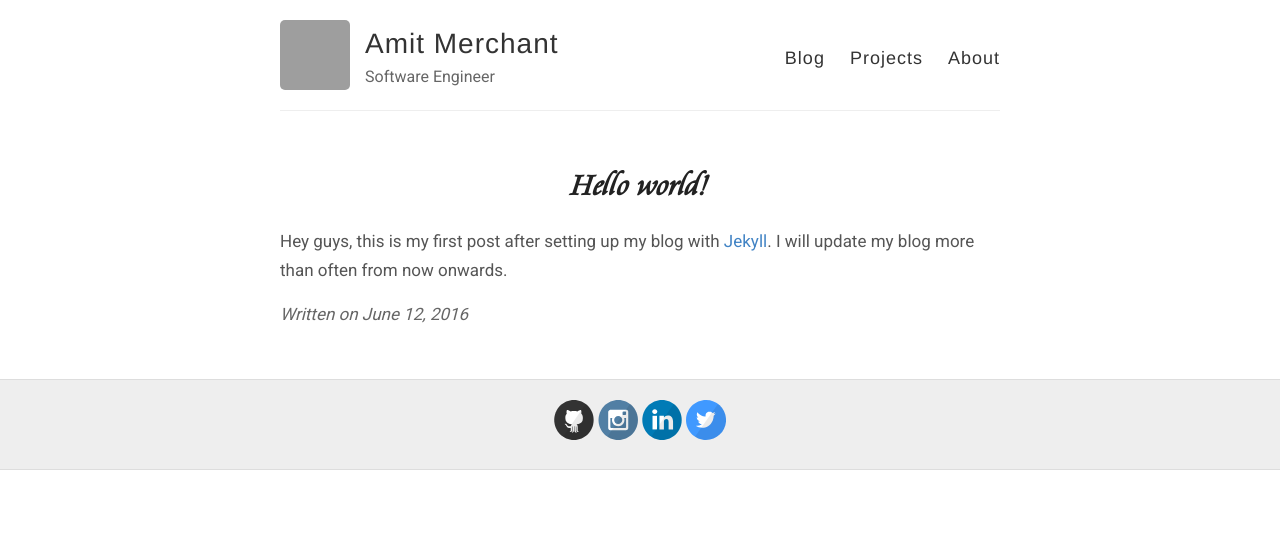
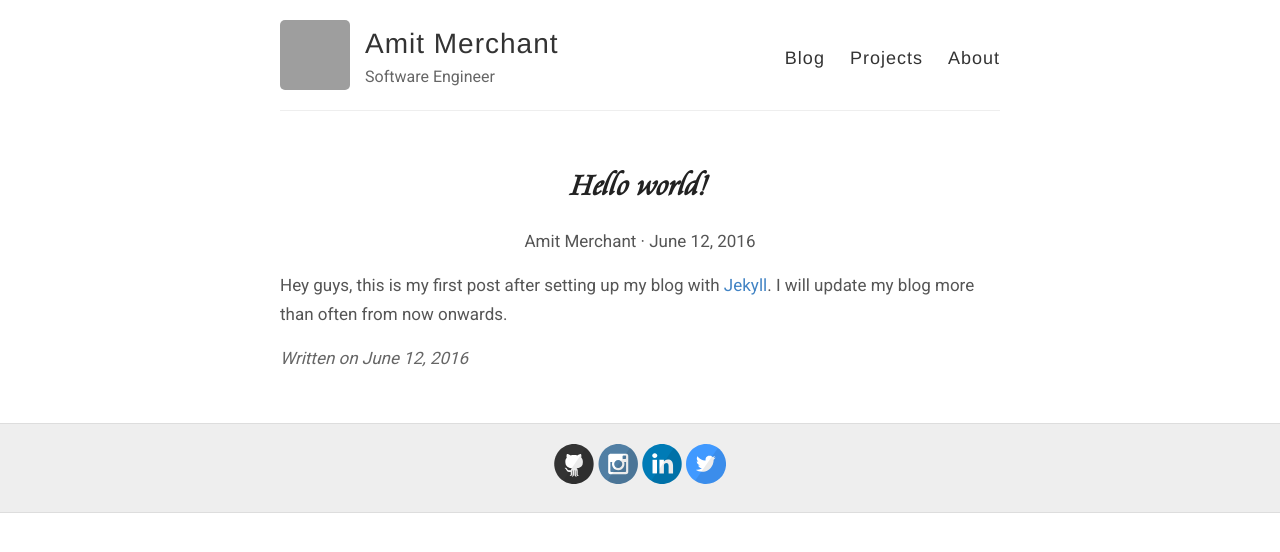
Before and after one commit to varunkumardev/amitmerchant1990.github.io, a Jekyll site: the page built from _posts/2016-6-12-Hello-World.md, in a window 1280 px wide. Shown: the top 552 px of the page. Built offline with Jekyll 4.4.1, drawn with Linux system fonts in a browser that asks for light colours; comment, search, counter and statistics services are not loaded; grey boxes are pictures that could not be loaded.

Commit message:
more style changes

```diff
--- a/_layouts/post.html
+++ b/_layouts/post.html
@@ -4,6 +4,10 @@ layout: default
 
 <article class="post">
   <h1>{{ page.title }}</h1>
+
+  <div class="author_title">
+    <p>Amit Merchant · {{ page.date | date: "%B %e, %Y" }}</p>
+  </div>
 
   <div class="entry">
     {{ content }}
--- a/style.scss
+++ b/style.scss
@@ -313,6 +313,10 @@ body:after {
   text-align: center;
 }
 
+.author_title{
+  text-align: center;
+}
+
 
 // Settled on moving the import of syntax highlighting to the bottom of the CSS
 // ... Otherwise it really bloats up the top of the CSS file and makes it difficult to find the start
```
